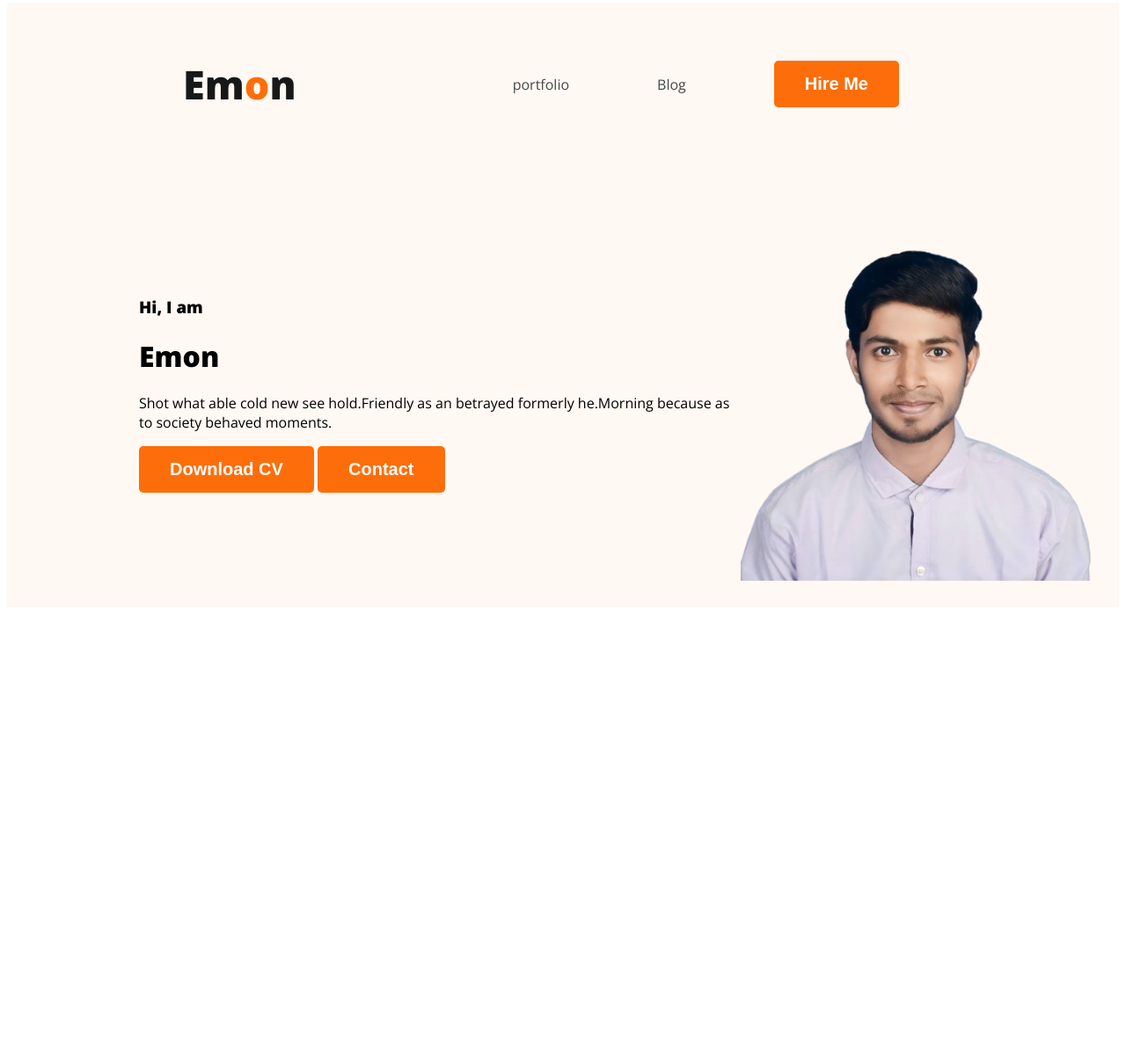
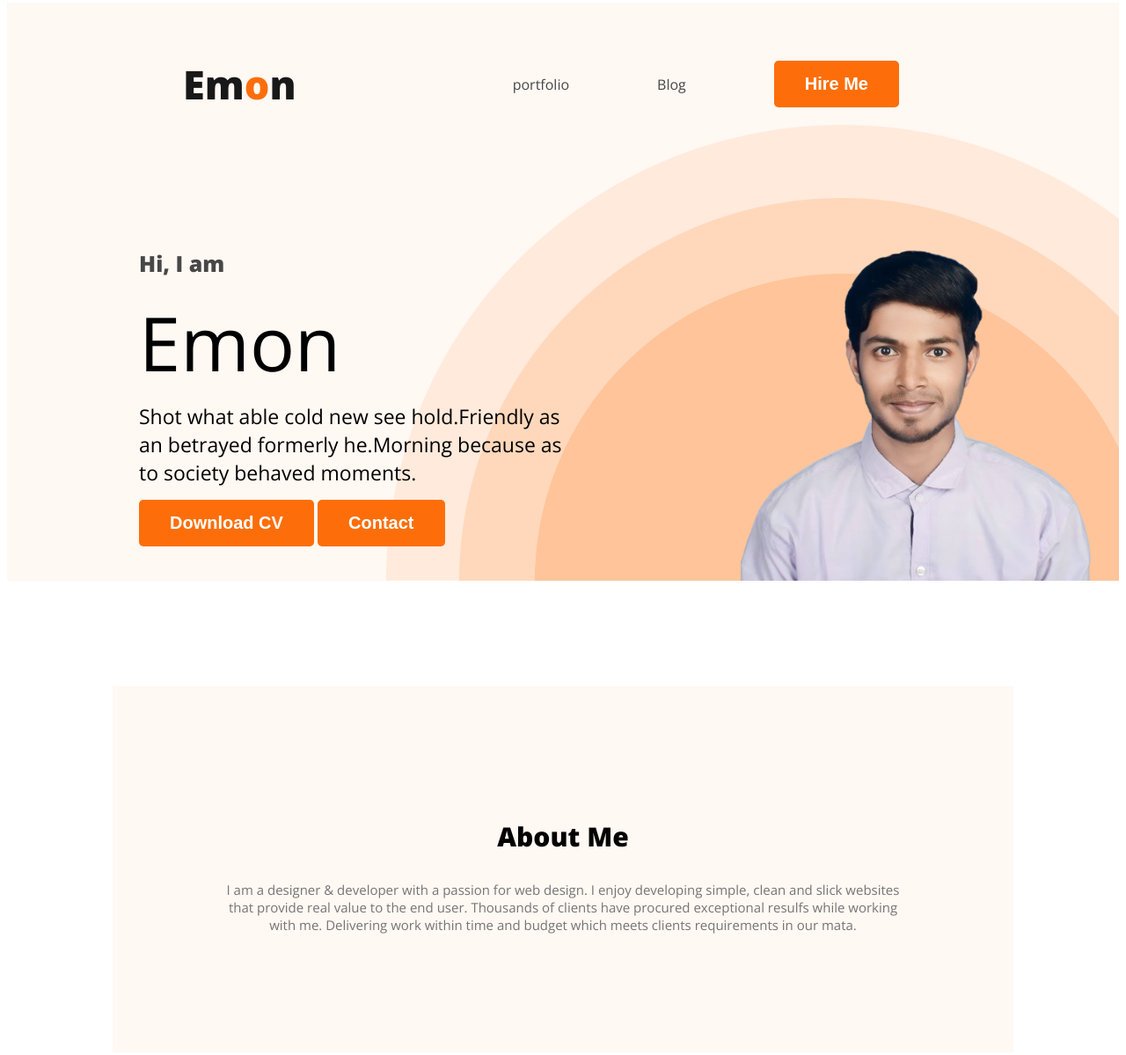
Before and after one commit to emonhosen0130/developer-portfolio, a plain HTML site: page index.html in a window 1280 px wide. Shown: the part 5-1204 px from the top of the page at 88% size. Before the commit the page ends 800 px from the top, so only its background shows below. Drawn offline with nearby package versions, Linux system fonts and the light colour scheme.

Commit message:
added section dec

```diff
--- a/index.html
+++ b/index.html
@@ -24,7 +24,7 @@
             <div class="banner-conten">
                 <h3 class="banner-greeting"> Hi, I am</h3>
                 <h1 class="banner-title"> Emon</h1>
-                <p>
+                <p class="banner-dec">
               Shot what able cold new see hold.Friendly as an betrayed formerly he.Morning because as to society behaved moments.</p>
           <button class="bat-primary">Download CV</button>
           <button class="bat-primary">Contact</button>
@@ -39,6 +39,16 @@
 
     </header>
     <main>
+    <section class="about">
+        <h3 class="section-title">About Me</h3>
+        <p class="section-dec">   I am a designer & developer with a passion for web design. I enjoy developing simple, clean and
+            slick websites that provide real value to the end user. Thousands of clients have procured
+            exceptional resulfs while working with me. Delivering work within time and budget which meets
+            clients requirements in our mata.
+
+        </p>
+
+    </section>
 
     </main>
     <footer>
--- a/style/portfolio.css
+++ b/style/portfolio.css
@@ -3,6 +3,18 @@ nav{
     justify-content: space-between;
   align-items: center;
   margin: 0 200px;
+}
+.section-title{
+    color: #020202;
+    text-align: center;
+    font-size:30px;
+    font-weight: 550;
+}
+
+.section-dec{
+    color: #757575;
+    text-align: center;
+    font-size: 15px;
 }
 body{
     font-family: 'Open Sans', sans-serif;
@@ -37,17 +49,51 @@ nav li{
 nav a{
     text-decoration: none;
     color: #474747;
+
 }
 .header{
+    background-repeat: no-repeat;
+    background-position:bottom right ;
     background-color: #FFF8F3;
+    background-image:url('../images/header_bg.png')
+
 }
 .banner{
-    padding:  30px 30px 30px 150px;
+    padding:  30px 30px 0px 150px;
     display: flex;
     align-items: center;
+    justify-content: space-between;
 
+}
+.banner-conten{
+    max-width: 500px;
 }
 .banner  .profile{
 
     width:400px;
 }
+
+.banner-greeting{
+    color: #474747;
+    font-size: 25px;
+    margin-bottom: 2px;
+}
+.banner-title{
+    font-size: 85px;
+    font-style: normal;
+    font-weight: 350;
+    margin-top: 15px;
+    margin-bottom: 10px;
+}
+.banner-dec{
+    font-weight: 100;
+    font-style:normal;
+    font-size: 23px;
+    margin-top:10px ;
+    margin-bottom:15px ;
+}
+.about{
+    padding:120px;
+    background-color: #FFF8F3;
+    margin:120px ;
+}
```
